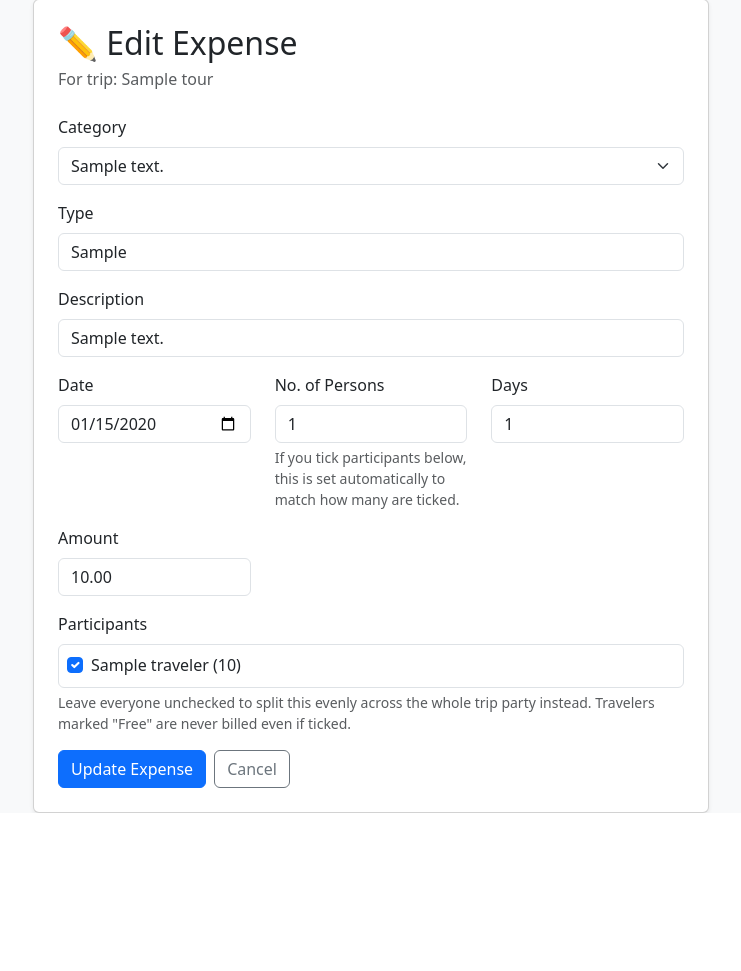
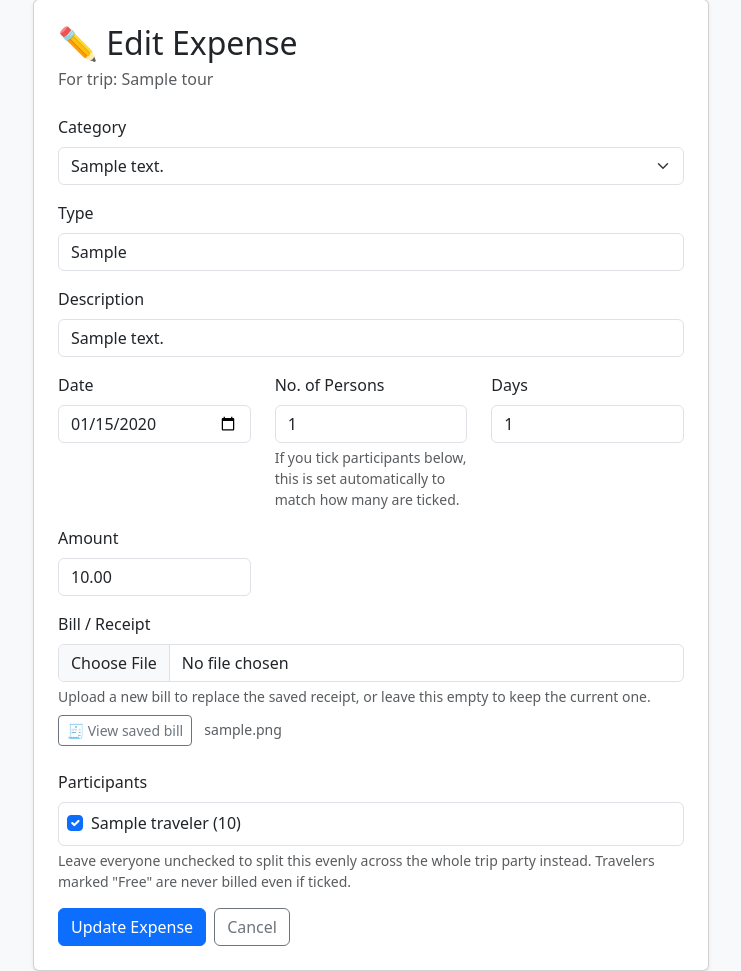
Before and after one commit to kuntal442001/SafarLedger, a Flask app: page /expenses/1/edit in a window 1280 px wide. Shown: the part 127-1098 px from the top of the page, without its empty margins (269-1010 px from the left). Before the commit the page ends 940 px from the top, so only its background shows below. Run offline with Flask 3, Linux system fonts and the light colour scheme; a user stored in the database is signed in; tables that the repository leaves empty hold one stand-in row (values such as "Sample post"); some libraries are stand-ins or nearby versions.

Commit message:
storing the bill

```diff
--- a/app/expenses/forms.py
+++ b/app/expenses/forms.py
@@ -1,8 +1,24 @@
 from datetime import date
 
 from flask_wtf import FlaskForm
-from wtforms import StringField, SelectField, SelectMultipleField, DecimalField, IntegerField, DateField, SubmitField
-from wtforms.validators import DataRequired, Length, NumberRange, Optional
+from flask_wtf.file import FileAllowed
+
+from wtforms import (
+    StringField,
+    SelectField,
+    SelectMultipleField,
+    DecimalField,
+    IntegerField,
+    DateField,
+    SubmitField,
+    FileField,
+)
+from wtforms.validators import (
+    DataRequired,
+    Length,
+    NumberRange,
+    Optional,
+)
 from wtforms.widgets import ListWidget, CheckboxInput
 
 from app.models import MastCategory
@@ -13,7 +29,9 @@ class ExpenseForm(FlaskForm):
     Id_Cat = SelectField(
         "Category",
         coerce=int,
-        validators=[DataRequired(message="Please select a category.")]
+        validators=[
+            DataRequired(message="Please select a category.")
+        ]
     )
 
     expense_type = StringField(
@@ -36,7 +54,10 @@ class ExpenseForm(FlaskForm):
         "No. of Persons",
         validators=[
             DataRequired(),
-            NumberRange(min=1, message="No. of persons must be at least 1.")
+            NumberRange(
+                min=1,
+                message="No. of persons must be at least 1."
+            )
         ],
         default=1
     )
@@ -51,7 +72,10 @@ class ExpenseForm(FlaskForm):
         "Days",
         validators=[
             DataRequired(),
-            NumberRange(min=1, message="Days must be at least 1.")
+            NumberRange(
+                min=1,
+                message="Days must be at least 1."
+            )
         ],
         default=1
     )
@@ -60,9 +84,23 @@ class ExpenseForm(FlaskForm):
         "Amount",
         validators=[
             DataRequired(),
-            NumberRange(min=0.01, message="Amount must be greater than 0.")
+            NumberRange(
+                min=0.01,
+                message="Amount must be greater than 0."
+            )
         ],
         places=2
+    )
+
+    receipt_file = FileField(
+        "Bill / Receipt",
+        validators=[
+            Optional(),
+            FileAllowed(
+                ["jpg", "jpeg", "png", "webp", "gif"],
+                "Please upload a JPG, PNG, WEBP or GIF image."
+            )
+        ]
     )
 
     # ---------------------------------------------------------
@@ -74,6 +112,7 @@ class ExpenseForm(FlaskForm):
     # Non-chargeable travelers (age < 10) can still be ticked
     # for record-keeping, but they're never actually billed.
     # ---------------------------------------------------------
+
     participants = SelectMultipleField(
         "Participants",
         coerce=int,
@@ -89,16 +128,22 @@ class ExpenseForm(FlaskForm):
 
         self.Id_Cat.choices = [
             (c.Id_Cat, c.Cat_Desc)
-            for c in MastCategory.query.order_by(MastCategory.Cat_Desc).all()
+            for c in MastCategory.query.order_by(
+                MastCategory.Cat_Desc
+            ).all()
         ]
 
         if tour is not None:
             self.participants.choices = [
                 (
                     t.id,
-                    f"{t.name} ({t.age}{'' if t.is_chargeable else ' - Free'})"
+                    f"{t.name} "
+                    f"({t.age}{'' if t.is_chargeable else ' - Free'})"
                 )
-                for t in sorted(tour.travelers, key=lambda t: t.name)
+                for t in sorted(
+                    tour.travelers,
+                    key=lambda t: t.name
+                )
             ]
         else:
             self.participants.choices = []
--- a/app/expenses/routes.py
+++ b/app/expenses/routes.py
@@ -1,10 +1,36 @@
-from flask import render_template, redirect, url_for, flash
+from flask import render_template, redirect, url_for, flash, Response, abort
 from flask_login import login_required, current_user
+from werkzeug.utils import secure_filename
 
 from app.extensions import db
 from app.models import Tour, Expense, Traveler
 from app.expenses import expenses
 from app.expenses.forms import ExpenseForm
+
+ALLOWED_RECEIPT_TYPES = {"image/jpeg", "image/png", "image/webp", "image/gif"}
+MAX_RECEIPT_BYTES = 4 * 1024 * 1024
+
+def _read_receipt(file_storage):
+    """Read and validate a receipt image for storage in PostgreSQL."""
+    if not file_storage or not file_storage.filename:
+        return None
+
+    content_type = (file_storage.mimetype or "").lower()
+    if content_type not in ALLOWED_RECEIPT_TYPES:
+        raise ValueError("Receipt must be a JPG, PNG, WEBP or GIF image.")
+
+    data = file_storage.read()
+    if not data:
+        raise ValueError("The selected receipt is empty.")
+    if len(data) > MAX_RECEIPT_BYTES:
+        raise ValueError("Receipt image must be smaller than 4 MB.")
+
+    safe_name = secure_filename(file_storage.filename) or "receipt"
+    return {
+        "image": data,
+        "filename": safe_name,
+        "content_type": content_type,
+    }
 
 
 # ---------------------------------
@@ -23,6 +49,12 @@ def create(tour_id):
     form = ExpenseForm(tour=tour)
 
     if form.validate_on_submit():
+        try:
+            receipt = _read_receipt(form.receipt_file.data)
+        except ValueError as exc:
+            flash(str(exc), "danger")
+            return render_template("expenses/create.html", form=form, tour=tour)
+
         selected_participants = (
             Traveler.query
             .filter(
@@ -44,7 +76,10 @@ def create(tour_id):
             persons=len(selected_participants) if selected_participants else form.persons.data,
             expense_date=form.expense_date.data,
             days=form.days.data,
-            amount=form.amount.data
+            amount=form.amount.data,
+            receipt_image=receipt["image"] if receipt else None,
+            receipt_filename=receipt["filename"] if receipt else None,
+            receipt_content_type=receipt["content_type"] if receipt else None,
         )
 
         if selected_participants:
@@ -86,6 +121,14 @@ def edit(expense_id):
         form.participants.data = [p.id for p in expense.participants]
 
     if form.validate_on_submit():
+        new_receipt = None
+        try:
+            if form.receipt_file.data and form.receipt_file.data.filename:
+                new_receipt = _read_receipt(form.receipt_file.data)
+        except ValueError as exc:
+            flash(str(exc), "danger")
+            return render_template("expenses/edit.html", form=form, expense=expense)
+
         selected_participants = (
             Traveler.query
             .filter(
@@ -108,6 +151,11 @@ def edit(expense_id):
         expense.amount = form.amount.data
         expense.participants = selected_participants
 
+        if new_receipt:
+            expense.receipt_image = new_receipt["image"]
+            expense.receipt_filename = new_receipt["filename"]
+            expense.receipt_content_type = new_receipt["content_type"]
+
         db.session.commit()
 
         flash("Expense updated successfully!", "success")
@@ -118,6 +166,35 @@ def edit(expense_id):
         form=form,
         expense=expense
     )
+
+
+# ---------------------------------
+# View original receipt
+# ---------------------------------
+
+@expenses.route("/<int:expense_id>/receipt", methods=["GET"])
+@login_required
+def receipt(expense_id):
+    expense = (
+        Expense.query
+        .join(Tour, Expense.Id_Tour == Tour.id)
+        .filter(
+            Expense.id_Exp == expense_id,
+            Tour.user_id == current_user.id
+        )
+        .first_or_404()
+    )
+
+    if not expense.receipt_image:
+        abort(404)
+
+    headers = {
+        "Content-Type": expense.receipt_content_type or "application/octet-stream",
+        "Content-Disposition": f'inline; filename="{expense.receipt_filename or "receipt"}"',
+        "X-Content-Type-Options": "nosniff",
+        "Cache-Control": "private, no-store",
+    }
+    return Response(bytes(expense.receipt_image), headers=headers)
 
 
 # ---------------------------------
@@ -138,7 +215,6 @@ def delete(expense_id):
     )
 
     tour_id = expense.Id_Tour
-
     db.session.delete(expense)
     db.session.commit()
 
--- a/app/templates/expenses/edit.html
+++ b/app/templates/expenses/edit.html
@@ -10,7 +10,7 @@
             <h2 class="mb-1">✏️ Edit Expense</h2>
             <p class="text-muted mb-4">For trip: {{ expense.tour.tour_name }}</p>
 
-            <form method="POST">
+            <form method="POST" enctype="multipart/form-data">
                 {{ form.hidden_tag() }}
 
                 <!-- Category -->
@@ -91,6 +91,22 @@
                     </div>
                 </div>
 
+                <!-- Receipt storage: the same image used by the OCR scanner is submitted with the expense. -->
+                <div class="mb-4">
+                    {{ form.receipt_file.label(class="form-label") }}
+                    {{ form.receipt_file(class="form-control", accept="image/jpeg,image/png,image/webp,image/gif", capture="environment") }}
+                    <div class="form-text">Upload a new bill to replace the saved receipt, or leave this empty to keep the current one.</div>
+                    {% if expense is defined and expense.receipt_image %}
+                        <div class="mt-2">
+                            <a href="{{ url_for('expenses.receipt', expense_id=expense.id_Exp) }}" target="_blank" rel="noopener" class="btn btn-outline-secondary btn-sm">🧾 View saved bill</a>
+                            <span class="text-muted small ms-2">{{ expense.receipt_filename or 'Saved receipt' }}</span>
+                        </div>
+                    {% endif %}
+                    {% for error in form.receipt_file.errors %}
+                        <div class="text-danger small mt-1">{{ error }}</div>
+                    {% endfor %}
+                </div>
+
                 <!-- Participants -->
                 <div class="mb-3">
                     {{ form.participants.label(class="form-label") }}
--- a/app/templates/tours/details.html
+++ b/app/templates/tours/details.html
@@ -355,6 +355,9 @@
                                         <td class="text-end">{{ expense.days }}</td>
                                         <td class="text-end">₹{{ "{:,.2f}".format(expense.amount) }}</td>
                                         <td class="text-end">
+                                            {% if expense.receipt_image %}
+                                                <a href="{{ url_for('expenses.receipt', expense_id=expense.id_Exp) }}" target="_blank" rel="noopener" class="btn btn-outline-secondary btn-sm">🧾 Bill</a>
+                                            {% endif %}
                                             <a href="{{ url_for('expenses.edit', expense_id=expense.id_Exp) }}"
                                                class="btn btn-outline-primary btn-sm">
                                                 Edit
```
Also changed, not shown: VERCEL_DEPLOYMENT.md (+9 -0 lines), app/models/expense.py (+18 -0 lines), app/templates/expenses/create.html (+11 -9 lines), migrations/versions/0f1a2b3c4d5e_add_expense_receipt_storage.py (added, +24 -0 lines), migrations/versions/1a2b3c4d5e6f_move_receipts_into_postgres.py (added, +23 -0 lines), README.md, requirements.txt (line endings or trailing spaces), 1 other file.
